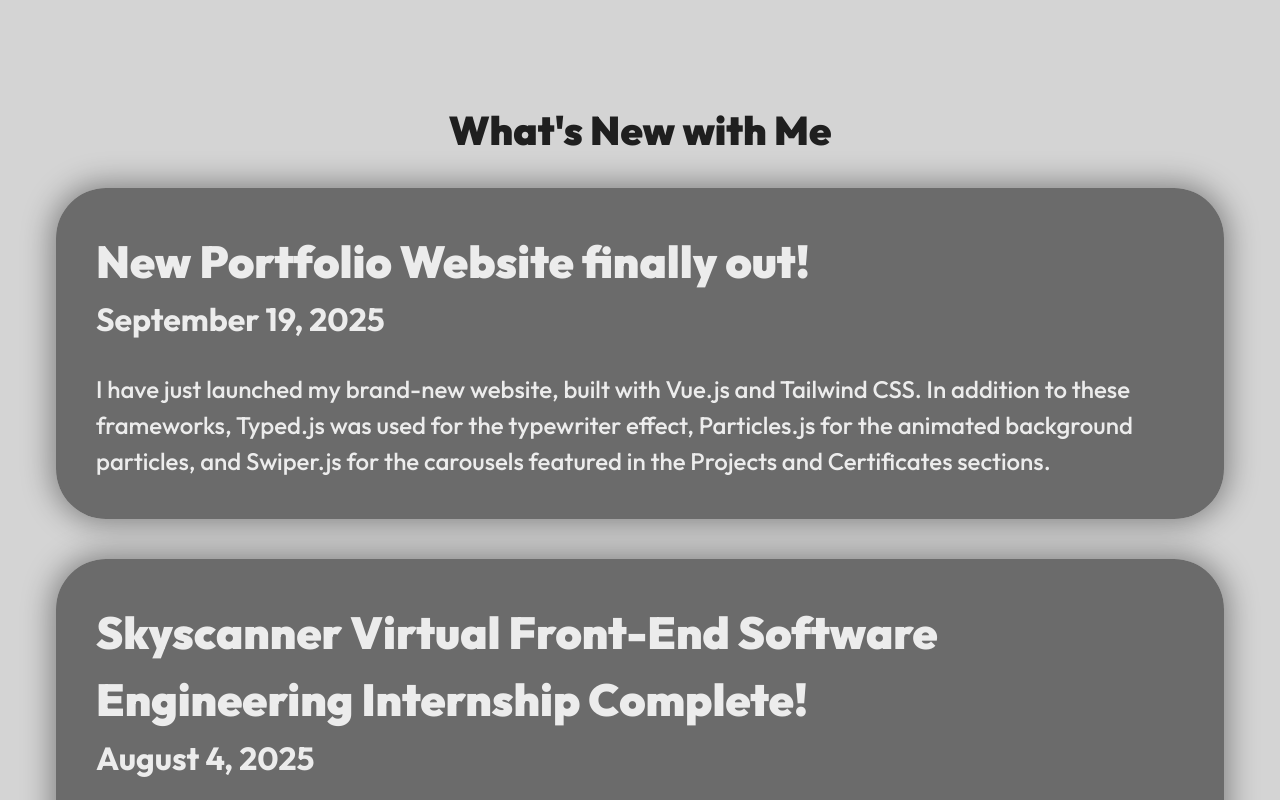
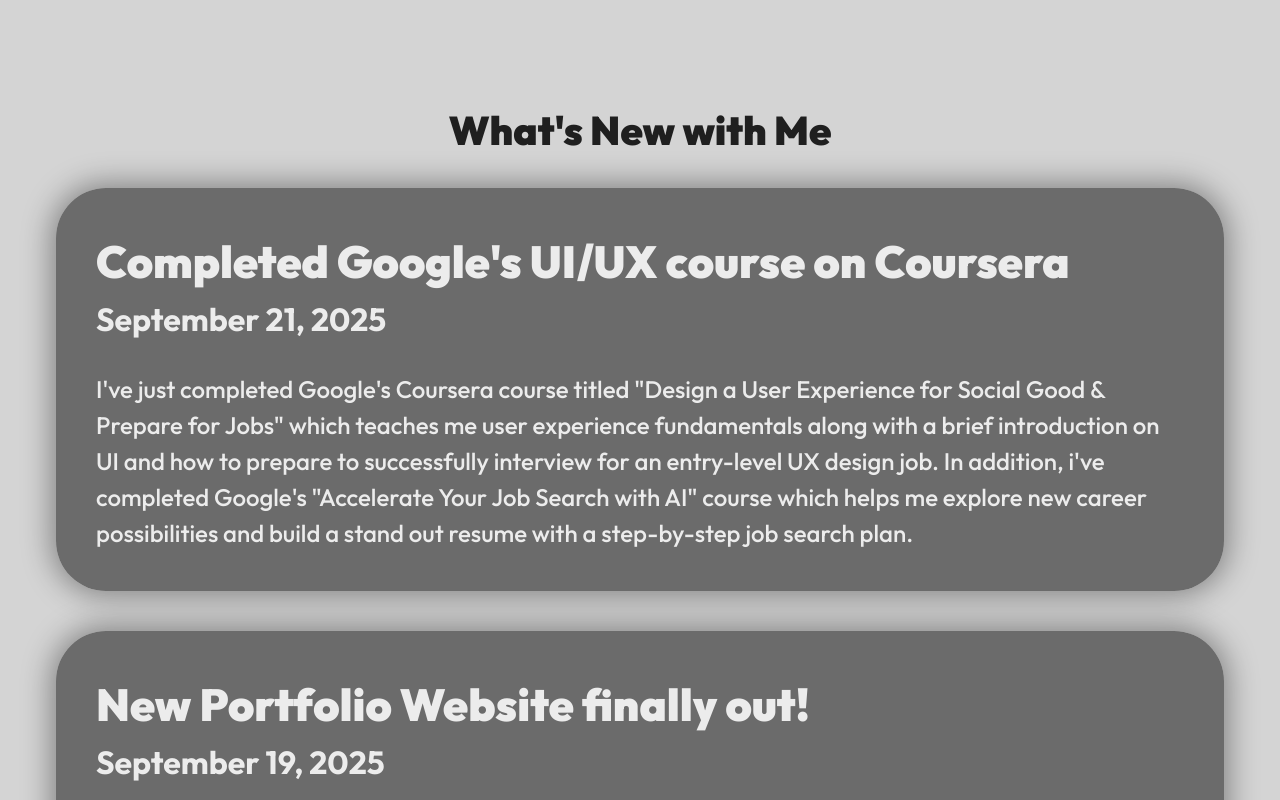
Before and after one commit to AsimS468/portfolio-website, a Vue app: page /whatsnew in a window 1280 px wide. Shown: the top 800 px of the page. Built offline with nearby package versions, Linux system fonts and the light colour scheme.

Commit message:
Update WhatsNew.vue

```diff
--- a/src/pages/WhatsNew.vue
+++ b/src/pages/WhatsNew.vue
@@ -8,7 +8,14 @@
         <h2 class="text-center text-[#1f1f1f] font-[outfit-9] text-[2.5rem] whitespace-nowrap hidden">What's New</h2>
 
 
-
+        <div class="see-more mt-7 mx-14 mb-10 rounded-[50px]">
+            <SeeMore
+                title="Completed Google's UI/UX course on Coursera"
+                date="September 21, 2025"
+                description="I've just completed Google's Coursera course titled &quot;Design a User Experience for Social Good & Prepare for Jobs&quot; which teaches me user experience fundamentals along with a brief introduction on UI and how to prepare to successfully interview for an entry-level UX design job.
+                In addition, i've completed Google's &quot;Accelerate Your Job Search with AI&quot; course which helps me explore new career possibilities and build a stand out resume with a step-by-step job search plan."
+            />
+        </div>
 
 
 
```
